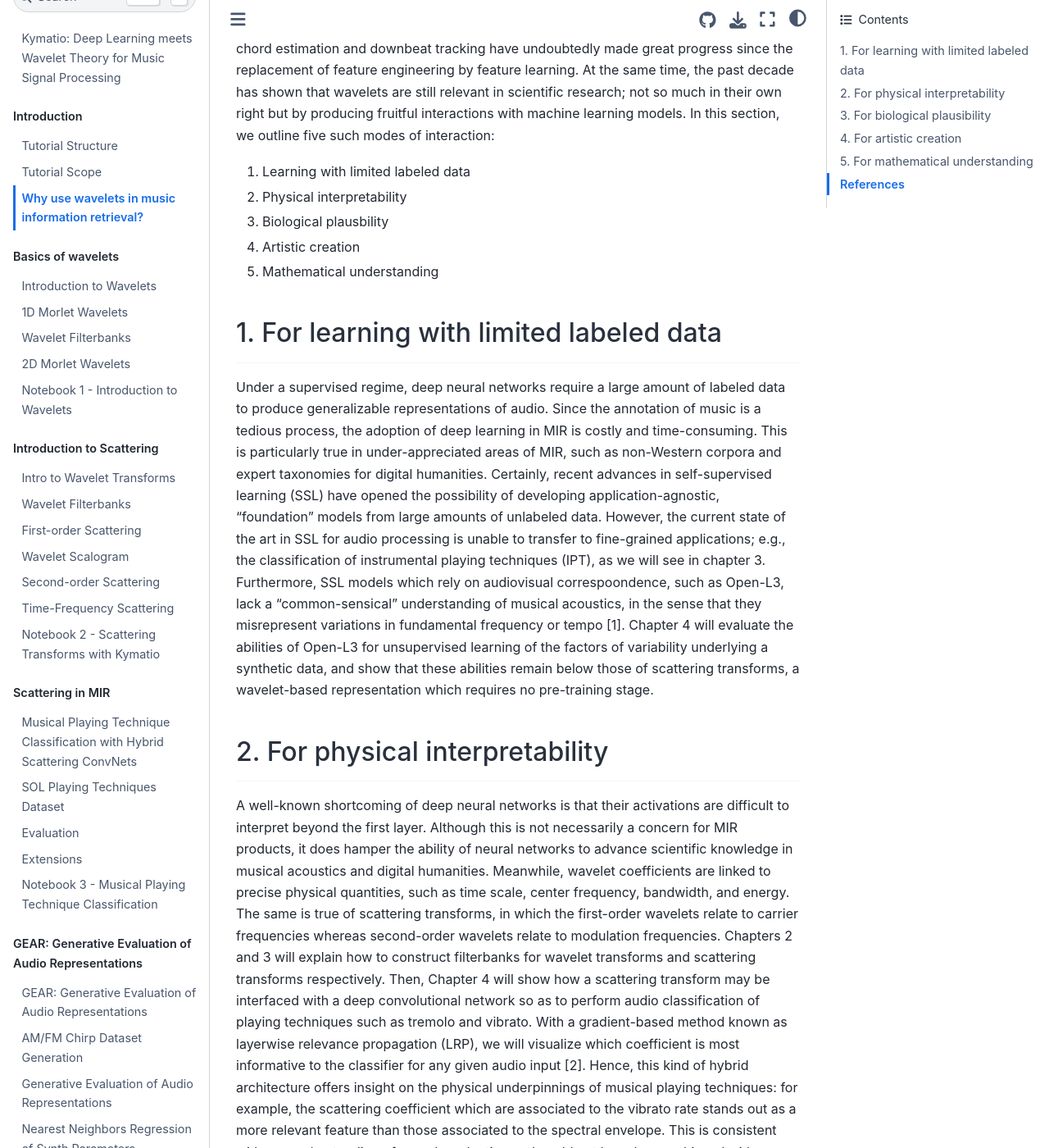
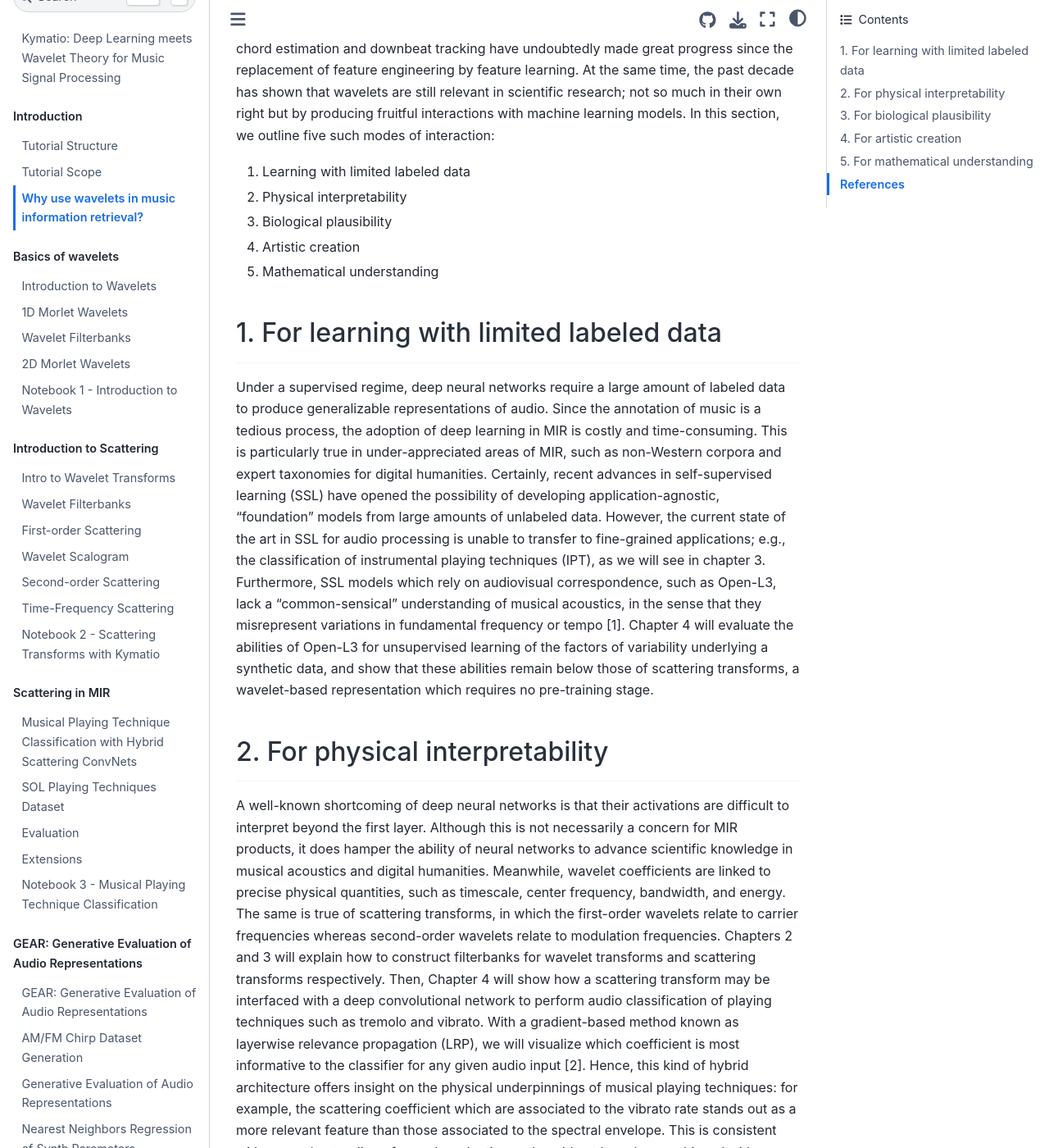
Before and after one commit to kymatio/ismir23-tutorial, a Jupyter Book: the page built from book/ch1_intro/why_wavelets.md, in a window 1280 px wide and 1400 px high, scrolled down 417 px. Shown: the whole window at 82% size. Built offline with Jupyter Book 1.0.4 settings and Sphinx 7.4.7 and the Sphinx Book theme 1.1.4, drawn with Linux system fonts in a browser that asks for light colours; some of the changed text lies outside the part shown.

Commit message:
[cm] Editing intro sections

```diff
--- a/book/ch1_intro/why_wavelets.md
+++ b/book/ch1_intro/why_wavelets.md
@@ -12,7 +12,7 @@ At the same time, the past decade has shown that wavelets are still relevant in
 In this section, we outline five such modes of interaction:
 1. Learning with limited labeled data
 2. Physical interpretability
-3. Biological plausbility
+3. Biological plausibility
 4. Artistic creation
 5. Mathematical understanding
 
@@ -24,17 +24,18 @@ Since the annotation of music is a tedious process, the adoption of deep learnin
 This is particularly true in under-appreciated areas of MIR, such as non-Western corpora and expert taxonomies for digital humanities.
 Certainly, recent advances in self-supervised learning (SSL) have opened the possibility of developing application-agnostic, "foundation" models from large amounts of unlabeled data.
 However, the current state of the art in SSL for audio processing is unable to transfer to fine-grained applications; e.g., the classification of instrumental playing techniques (IPT), as we will see in chapter 3.
-Furthermore, SSL models which rely on audiovisual correspoondence, such as Open-L3, lack a "common-sensical" understanding of musical acoustics, in the sense that they misrepresent variations in fundamental frequency or tempo [1].
+Furthermore, SSL models which rely on audiovisual correspondence, such as Open-L3, lack a "common-sensical" understanding of musical acoustics, in the sense that they misrepresent variations in fundamental frequency or tempo [1].
 Chapter 4 will evaluate the abilities of Open-L3 for unsupervised learning of the factors of variability underlying a synthetic data, and show that these abilities remain below those of scattering transforms, a wavelet-based representation which requires no pre-training stage.
+
 
 ## 2. For physical interpretability
 -----------------------------------
 A well-known shortcoming of deep neural networks is that their activations are difficult to interpret beyond the first layer.
 Although this is not necessarily a concern for MIR products, it does hamper the ability of neural networks to advance scientific knowledge in musical acoustics and digital humanities.
-Meanwhile, wavelet coefficients are linked to precise physical quantities, such as time scale, center frequency, bandwidth, and energy.
+Meanwhile, wavelet coefficients are linked to precise physical quantities, such as timescale, center frequency, bandwidth, and energy.
 The same is true of scattering transforms, in which the first-order wavelets relate to carrier frequencies whereas second-order wavelets relate to modulation frequencies.
 Chapters 2 and 3 will explain how to construct filterbanks for wavelet transforms and scattering transforms respectively.
-Then, Chapter 4 will show how a scattering transform may be interfaced with a deep convolutional network so as to perform audio classification of playing techniques such as tremolo and vibrato.
+Then, Chapter 4 will show how a scattering transform may be interfaced with a deep convolutional network to perform audio classification of playing techniques such as tremolo and vibrato.
 With a gradient-based method known as layerwise relevance propagation (LRP), we will visualize which coefficient is most informative to the classifier for any given audio input [2].
 Hence, this kind of hybrid architecture offers insight on the physical underpinnings of musical playing techniques: for example, the scattering coefficient which are associated to the vibrato rate stands out as a more relevant feature than those associated to the spectral envelope.
 This is consistent with our understanding of sound production and could not have been achieved with a spectrogram-based neural network.
```
Also changed, not shown: other parts of book/ch1_intro/why_wavelets.md (+3 -3 lines), book/ch1_intro/tutorial_scope.md (+2 -2 lines), book/ch1_intro/tutorial_structure.md (+5 -5 lines), book/intro.md (+11 -10 lines).
